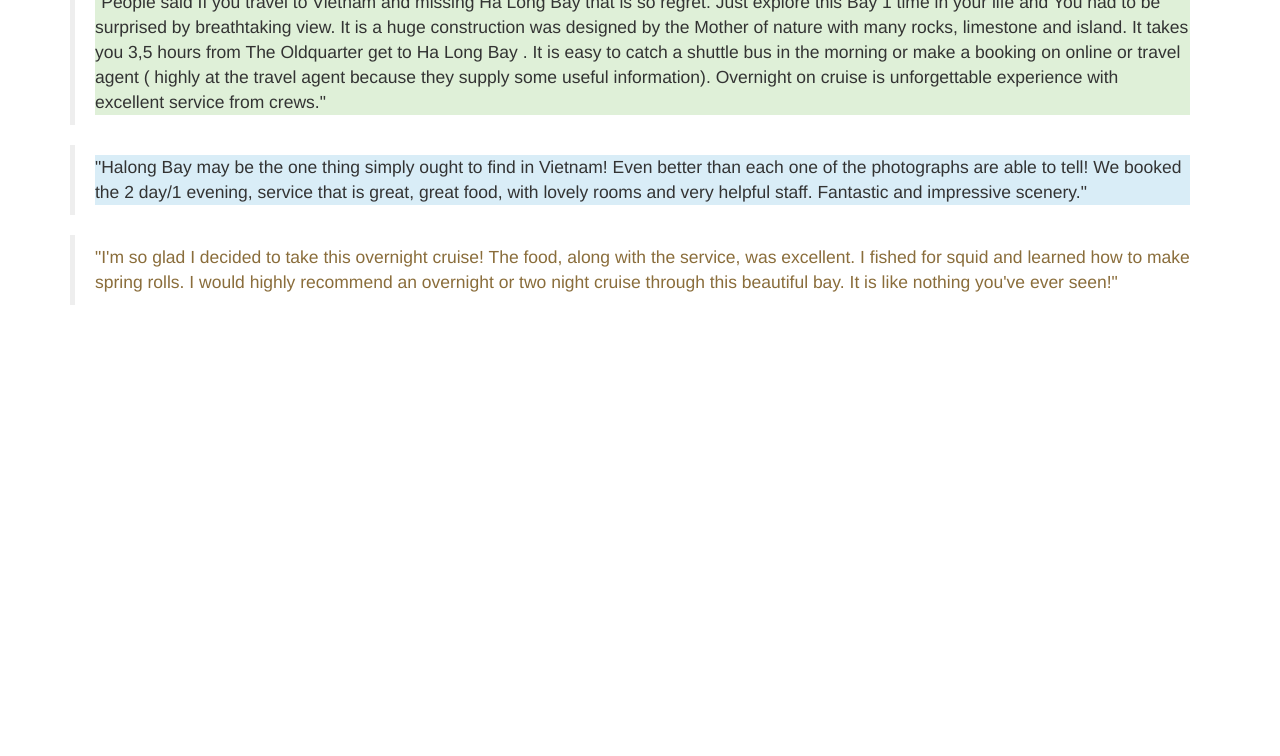
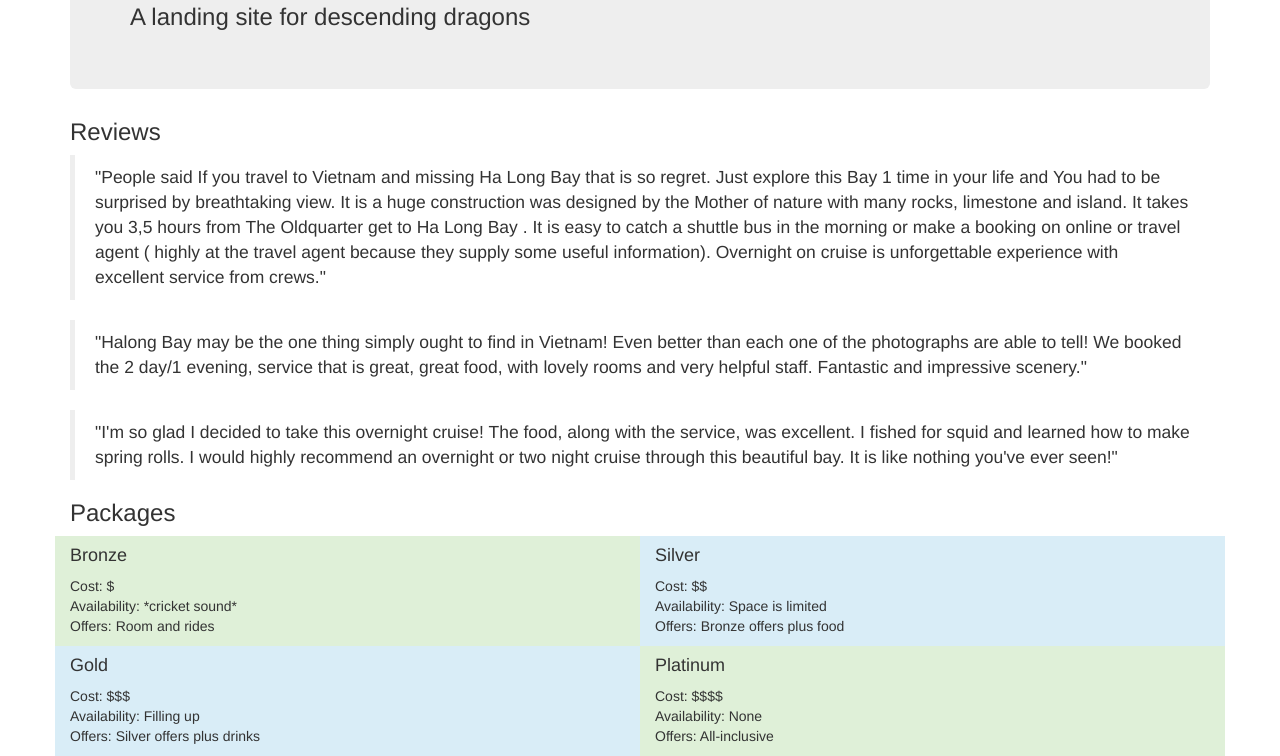
Before and after one commit to VicOhPNW/vacation-site, a plain HTML site: page index.html in a window 1280 px wide. Shown: the part 573-1329 px from the top of the page. Before the commit the page ends 898 px from the top, so only its background shows below. Drawn offline with Linux system fonts and the light colour scheme.

Commit message:
add packages using grid layout, include custom stylesheet

```diff
--- a/css/styles.css
+++ b/css/styles.css
@@ -0,0 +1,12 @@
+img {
+  height: 400px;
+  display:block;
+  margin-left: auto;
+  margin-right: auto;
+  margin-bottom: 20px;
+}
+
+ul {
+  list-style-type: none;
+  padding-left: 0px;
+}
--- a/index.html
+++ b/index.html
@@ -3,24 +3,65 @@
   <head>
     <title>Dream Vacation</title>
     <link href="css/bootstrap.css" rel="stylesheet" text="css/text" media="all"/>
+      <link href="css/styles.css" rel="stylesheet" text="css/text" media="all"/>
   </head>
   <body>
     <div class="container">
-      <img src="img/bay1.jpg" alt="ha long bay" width="500px"/>
+      <img src="img/bay1.jpg" alt="ha long bay" class=i"mg-fluid"/>
       <div class="jumbotron">
         <h1>Ha Long Bay</h1>
         <h3>A landing site for descending dragons</h3>
       </div>
       <div>
+        <h3>Reviews</h3>
         <blockquote>
-          <p class="bg-success">"People said If you travel to Vietnam and missing Ha Long Bay that is so regret. Just explore this Bay 1 time in your life and You had to be surprised by breathtaking view. It is a huge construction was designed by the Mother of nature with many rocks, limestone and island. It takes you 3,5 hours from The Oldquarter get to Ha Long Bay . It is easy to catch a shuttle bus in the morning or make a booking on online or travel agent ( highly at the travel agent because they supply some useful information). Overnight on cruise is unforgettable experience with excellent service from crews."</p>
+          <p>"People said If you travel to Vietnam and missing Ha Long Bay that is so regret. Just explore this Bay 1 time in your life and You had to be surprised by breathtaking view. It is a huge construction was designed by the Mother of nature with many rocks, limestone and island. It takes you 3,5 hours from The Oldquarter get to Ha Long Bay . It is easy to catch a shuttle bus in the morning or make a booking on online or travel agent ( highly at the travel agent because they supply some useful information). Overnight on cruise is unforgettable experience with excellent service from crews."</p>
         </blockquote>
         <blockquote>
-          <p class="bg-info">"Halong Bay may be the one thing simply ought to find in Vietnam! Even better than each one of the photographs are able to tell! We booked the 2 day/1 evening, service that is great, great food, with lovely rooms and very helpful staff. Fantastic and impressive scenery."</p>
+          <p>"Halong Bay may be the one thing simply ought to find in Vietnam! Even better than each one of the photographs are able to tell! We booked the 2 day/1 evening, service that is great, great food, with lovely rooms and very helpful staff. Fantastic and impressive scenery."</p>
         </blockquote>
         <blockquote>
-          <p class="text-warning">"I'm so glad I decided to take this overnight cruise! The food, along with the service, was excellent. I fished for squid and learned how to make spring rolls. I would highly recommend an overnight or two night cruise through this beautiful bay. It is like nothing you've ever seen!"</p>
+          <p>"I'm so glad I decided to take this overnight cruise! The food, along with the service, was excellent. I fished for squid and learned how to make spring rolls. I would highly recommend an overnight or two night cruise through this beautiful bay. It is like nothing you've ever seen!"</p>
         </blockquote>
+      </div>
+      <div>
+        <h3>Packages</h3>
+        <div class="row">
+          <div class="col-md-6 bg-success">
+            <h4>Bronze</h4>
+            <ul>
+              <li class="money">Cost: $</li>
+              <li class="date">Availability: *cricket sound*</li>
+              <li class="offers">Offers: Room and rides</li>
+            </ul>
+          </div>
+          <div class="col-md-6 bg-info">
+            <h4>Silver</h4>
+            <ul>
+              <li class="money">Cost: $$</li>
+              <li class="date">Availability: Space is limited</li>
+              <li class="offers">Offers: Bronze offers plus food</li>
+            </ul>
+          </div>
+        </div>
+        <div class="row">
+          <div class="col-md-6 bg-info">
+            <h4>Gold</h4>
+            <ul>
+              <li class="money">Cost: $$$</li>
+              <li class="date">Availability: Filling up</li>
+              <li class="offers">Offers: Silver offers plus drinks</li>
+            </ul>
+          </div>
+          <div class="col-md-6 bg-success">
+            <h4>Platinum</h4>
+            <ul>
+              <li class="money">Cost: $$$$</li>
+              <li class="date">Availability: None</li>
+              <li class="offers">Offers: All-inclusive</li>
+            </ul>
+          </div>
+        </div>
       </div>
     </div>
   </body>
```
